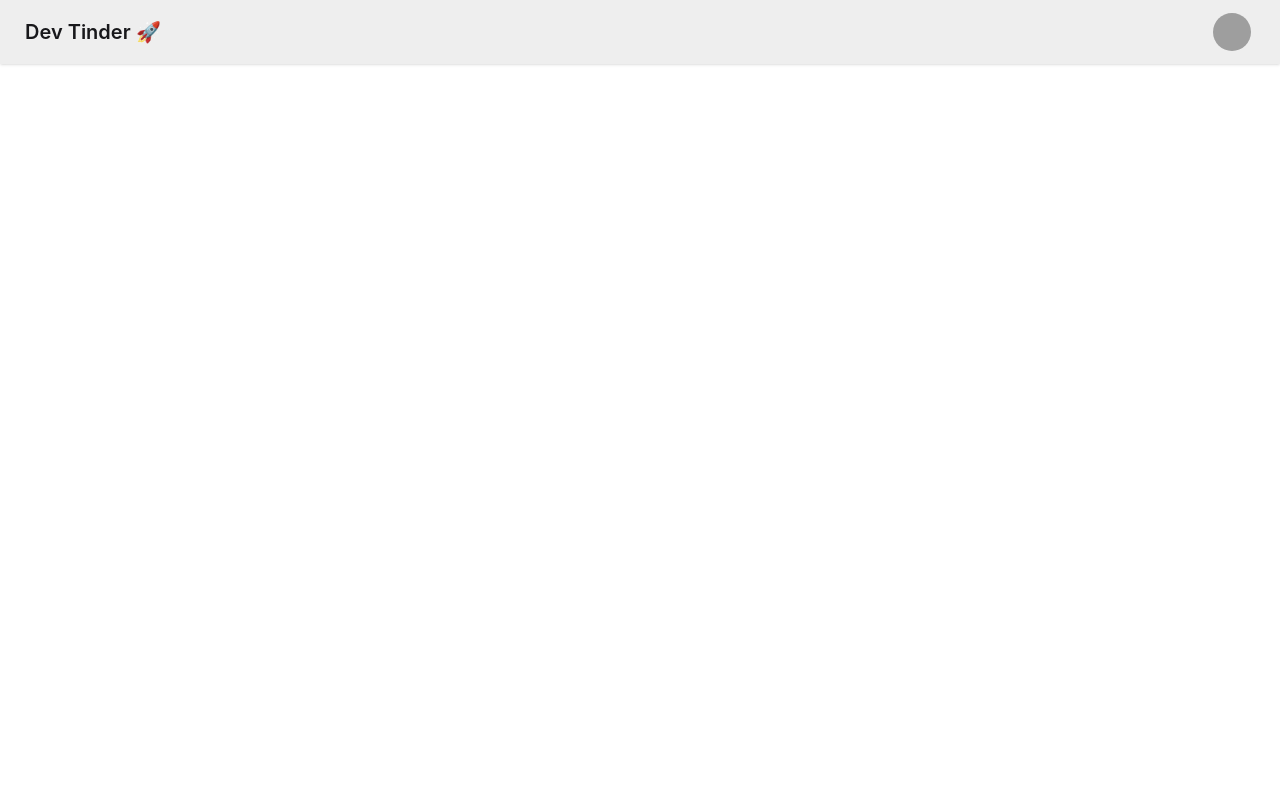
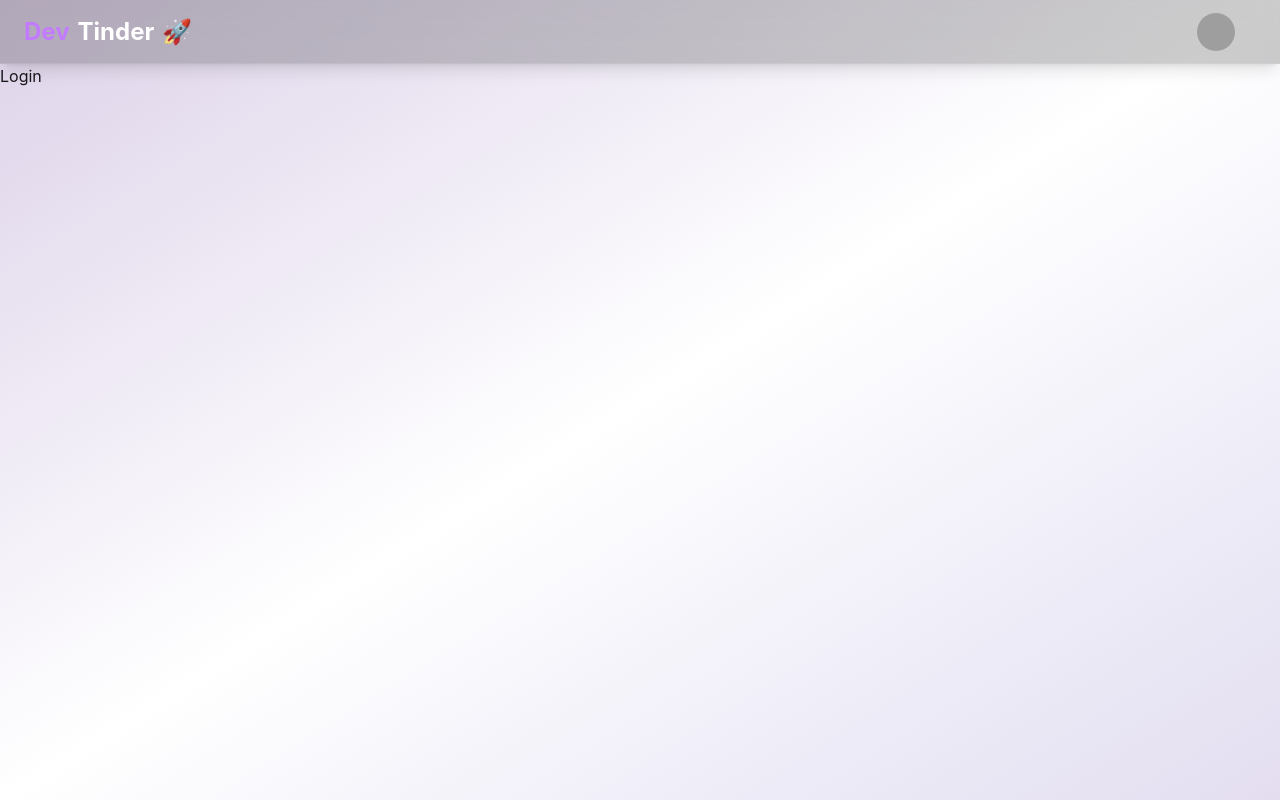
Before and after one commit to twinkle-mahato/DevTinder_Frontend_Project, a React (Vite) app: page /login in a window 1280 px wide. Built offline with nearby package versions, Linux system fonts and the light colour scheme; grey boxes are pictures that could not be loaded.

Commit message:
install react-router + Create BrowserRouter,Routes, Route  + Outlet

```diff
--- a/package.json
+++ b/package.json
@@ -13,6 +13,7 @@
     "@tailwindcss/vite": "^4.2.1",
     "react": "^19.2.0",
     "react-dom": "^19.2.0",
+    "react-router": "^7.13.1",
     "tailwindcss": "^4.2.1"
   },
   "devDependencies": {
--- a/src/App.jsx
+++ b/src/App.jsx
@@ -1,9 +1,19 @@
-import NavBar from "./NavBar";
+import Body from "./components/Body";
+import Login from "./components/Login";
+import { BrowserRouter, Routes, Route } from "react-router";
+import Profile from "./components/Profile";
 
 function App() {
   return (
     <>
-      <NavBar />
+      <BrowserRouter basename="/">
+        <Routes>
+          <Route path="/" element={<Body />}>
+            <Route path="/login" element={<Login />} />
+            <Route path="/profile" element={<Profile />} />
+          </Route>
+        </Routes>
+      </BrowserRouter>
     </>
   );
 }
--- /dev/null
+++ b/src/components/Body.jsx
@@ -0,0 +1,14 @@
+import React from "react";
+import NavBar from "./NavBar";
+import { Outlet } from "react-router";
+
+const Body = () => {
+  return (
+    <div className="min-h-screen bg-base-100 bg-linear-to-br from-purple-900/20 via-base-100/50 to-violet-900/15">
+      <NavBar />
+      <Outlet />
+    </div>
+  );
+};
+
+export default Body;
--- /dev/null
+++ b/src/components/Login.jsx
@@ -0,0 +1,9 @@
+import React from 'react'
+
+const Login = () => {
+  return (
+    <div>Login</div>
+  )
+}
+
+export default Login
--- a/src/NavBar.jsx
+++ b/src/components/NavBar.jsx
@@ -1,10 +1,15 @@
 import React from "react";
+import { Link } from "react-router";
 
 const NavBar = () => {
   return (
-    <div className="navbar bg-base-300 shadow-sm">
+    <div className="navbar  bg-black/20 backdrop-blur-md px-6 shadow-lg sticky top-0 z-50 border-b border-white/10">
       <div className="flex-1">
-        <a className="btn btn-ghost text-xl">Dev Tinder 🚀</a>
+        <Link to="/" className="flex items-center gap-2 text-2xl font-bold">
+          <span className="text-purple-400">Dev</span>
+          <span className="text-white">Tinder</span>
+          <span>🚀</span>
+        </Link>
       </div>
       <div className="flex gap-2">
         <div className="dropdown dropdown-end mx-5">
--- /dev/null
+++ b/src/components/Profile.jsx
@@ -0,0 +1,9 @@
+import React from 'react'
+
+const Profile = () => {
+  return (
+    <div>Profile</div>
+  )
+}
+
+export default Profile
```
Also changed, not shown: 2 other files (tests, documents, lock files or other folders).
